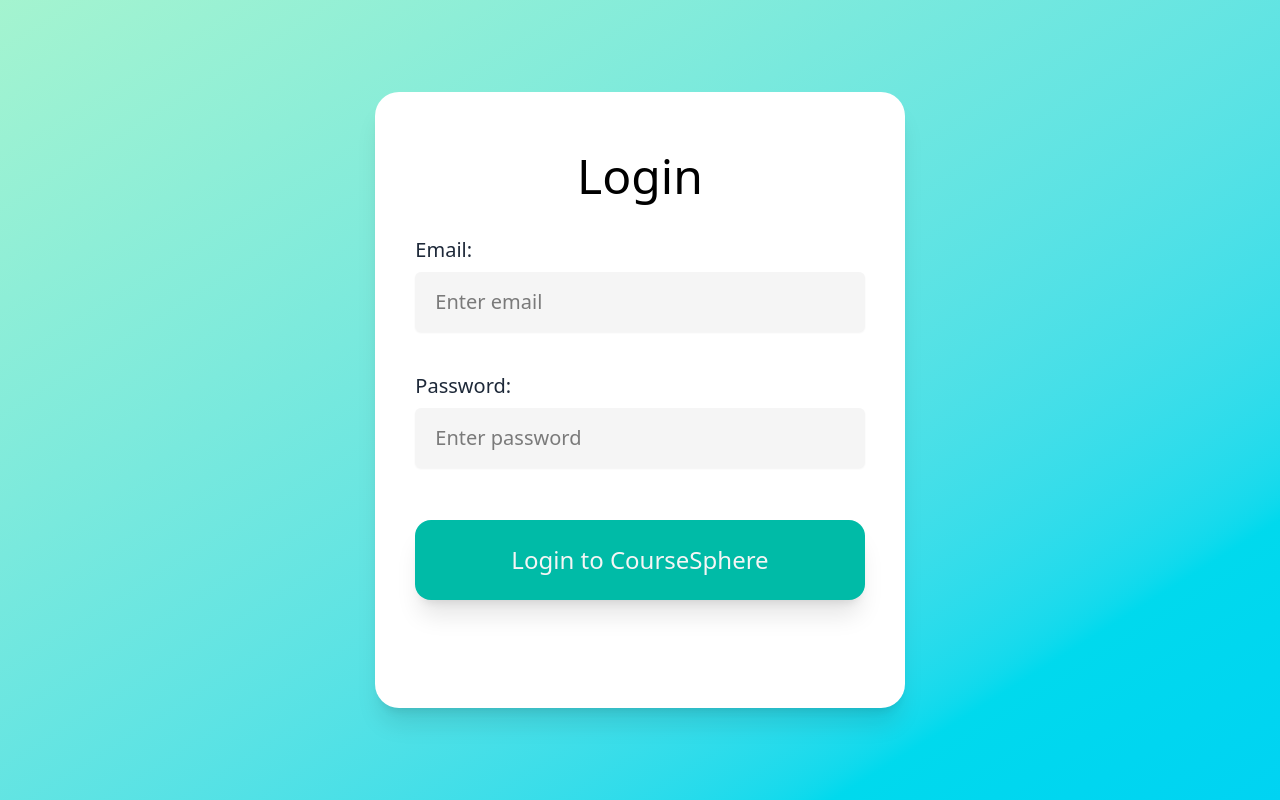
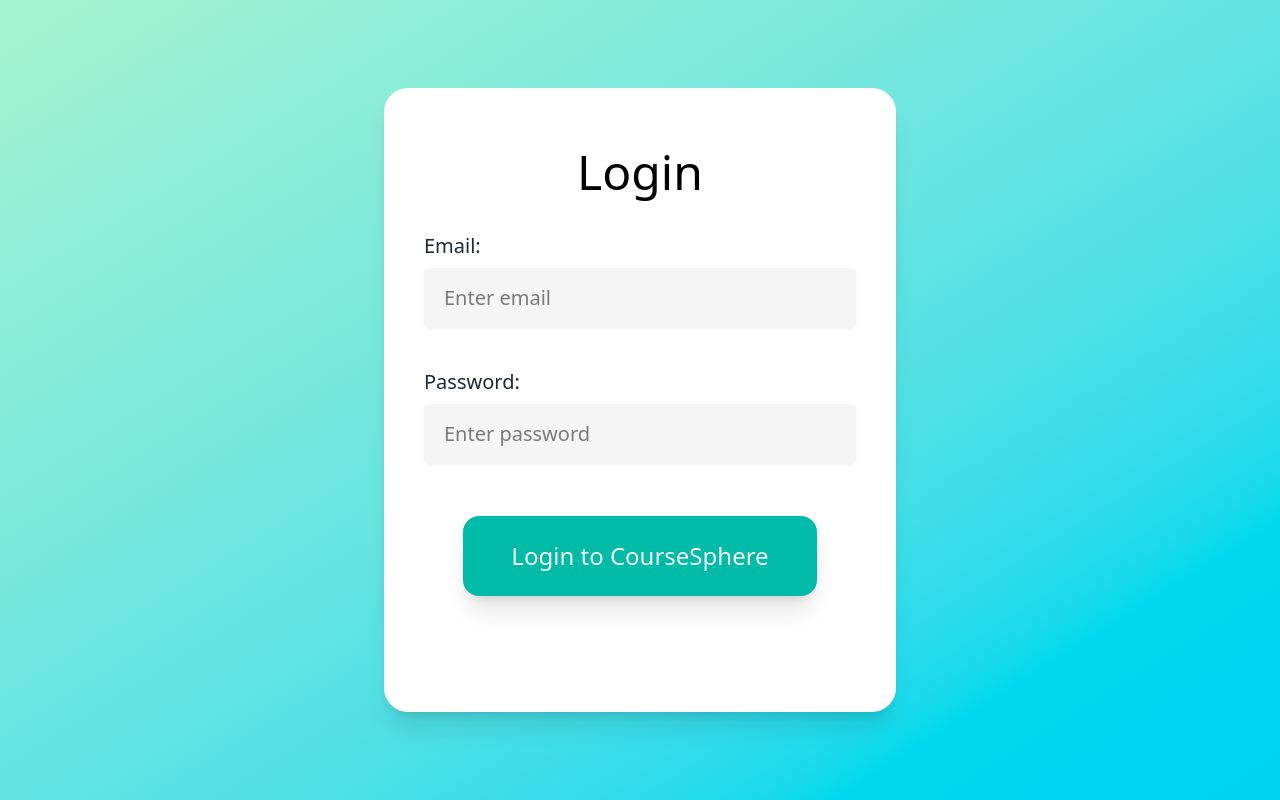
Before and after one commit to matheusbarney/Coursephere-Front-End, a React (Vite) app: page /login in a window 1280 px wide. Built offline with nearby package versions, Linux system fonts and the light colour scheme.

Commit message:
fix: Adjust form card width
Form card style edited to avoid inconsistent sizes

```diff
--- a/src/app/atoms/Button.tsx
+++ b/src/app/atoms/Button.tsx
@@ -9,7 +9,7 @@
 }
 
 function Button({ type, mainText, showText, isSubmitting }: ButtonProps) {
-  return (<button disabled={isSubmitting} type={type} className="rounded-2xl bg-teal-500 px-24 py-6 text-2xl text-neutral-100 shadow-xl hover:bg-cyan-700 hover:text-neutral-200">
+  return (<button disabled={isSubmitting} type={type} className="rounded-2xl bg-teal-500 px-12 py-6 text-2xl text-neutral-100 shadow-xl hover:bg-cyan-700 hover:text-neutral-200">
             {showText && isSubmitting ? "Loading..." : mainText}
         </button>);
 }
--- a/src/app/components/FormCard.tsx
+++ b/src/app/components/FormCard.tsx
@@ -12,7 +12,7 @@
   register,
   isSubmitting
 }) {
-  return <div className="flex-col place-items-center rounded-3xl bg-white px-10 py-15 shadow-xl dark:bg-white/10">
+  return <div className="w-128 h-156 flex-col place-items-center rounded-3xl bg-white px-10 py-15 shadow-xl dark:bg-white/10">
 
         <StandardHeader text="Login" />
 
--- a/src/app/organisms/Form.tsx
+++ b/src/app/organisms/Form.tsx
@@ -17,7 +17,7 @@
   children,
 }: FormProps) {
     return (
-        <form onSubmit={handleSubmit(onSubmit)}>
+        <form className="w-full" onSubmit={handleSubmit(onSubmit)}>
             {children}
             {/*ex: <FormField
                         register={register}
```
